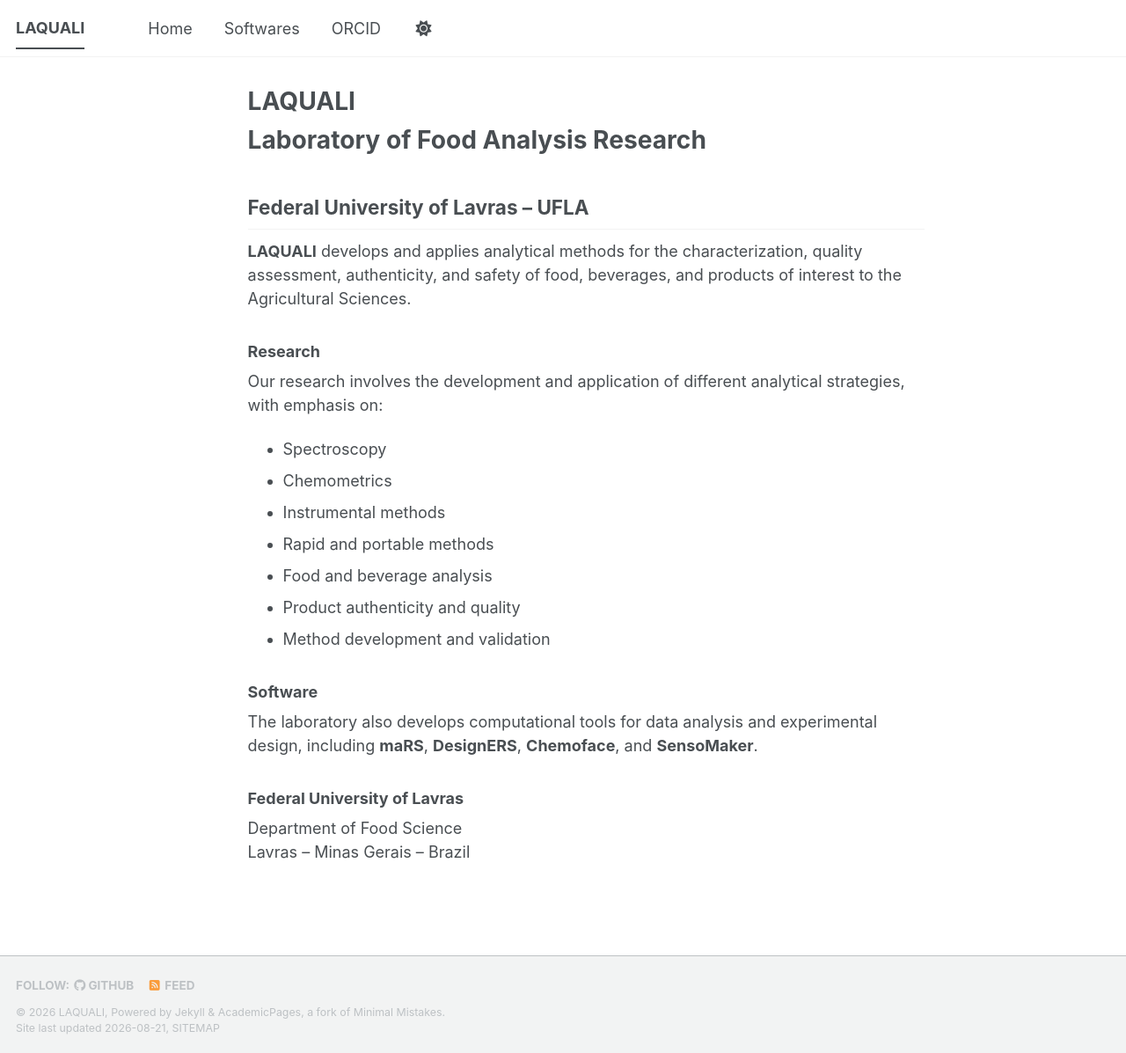
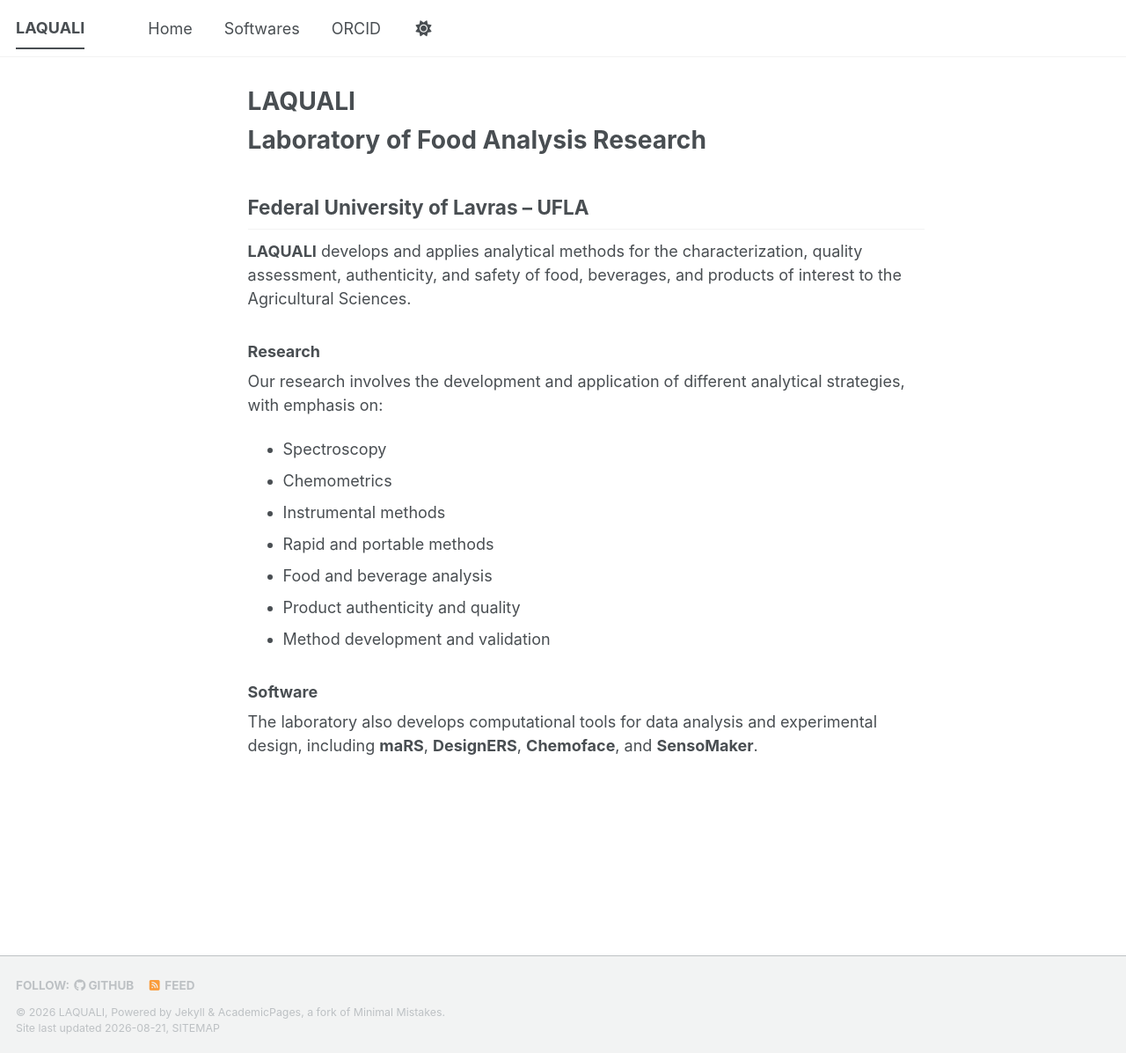
Before and after one commit to LAQUALI-UFLA/laquali-ufla.github.io, a Jekyll site: the page built from index.md, in a window 1280 px wide and 1197 px high. Shown: the whole window at 88% size. Built offline with Jekyll 4.4.1, drawn with Linux system fonts in a browser that asks for light colours; a style sheet for code colours, icons or effects is not loaded.

Commit message:
Update index.md

```diff
--- a/index.md
+++ b/index.md
@@ -25,8 +25,3 @@ Our research involves the development and application of different analytical st
 ### Software
 
 The laboratory also develops computational tools for data analysis and experimental design, including **maRS**, **DesignERS**, **Chemoface**, and **SensoMaker**.
-
-### Federal University of Lavras
-
-Department of Food Science
-Lavras – Minas Gerais – Brazil
```
